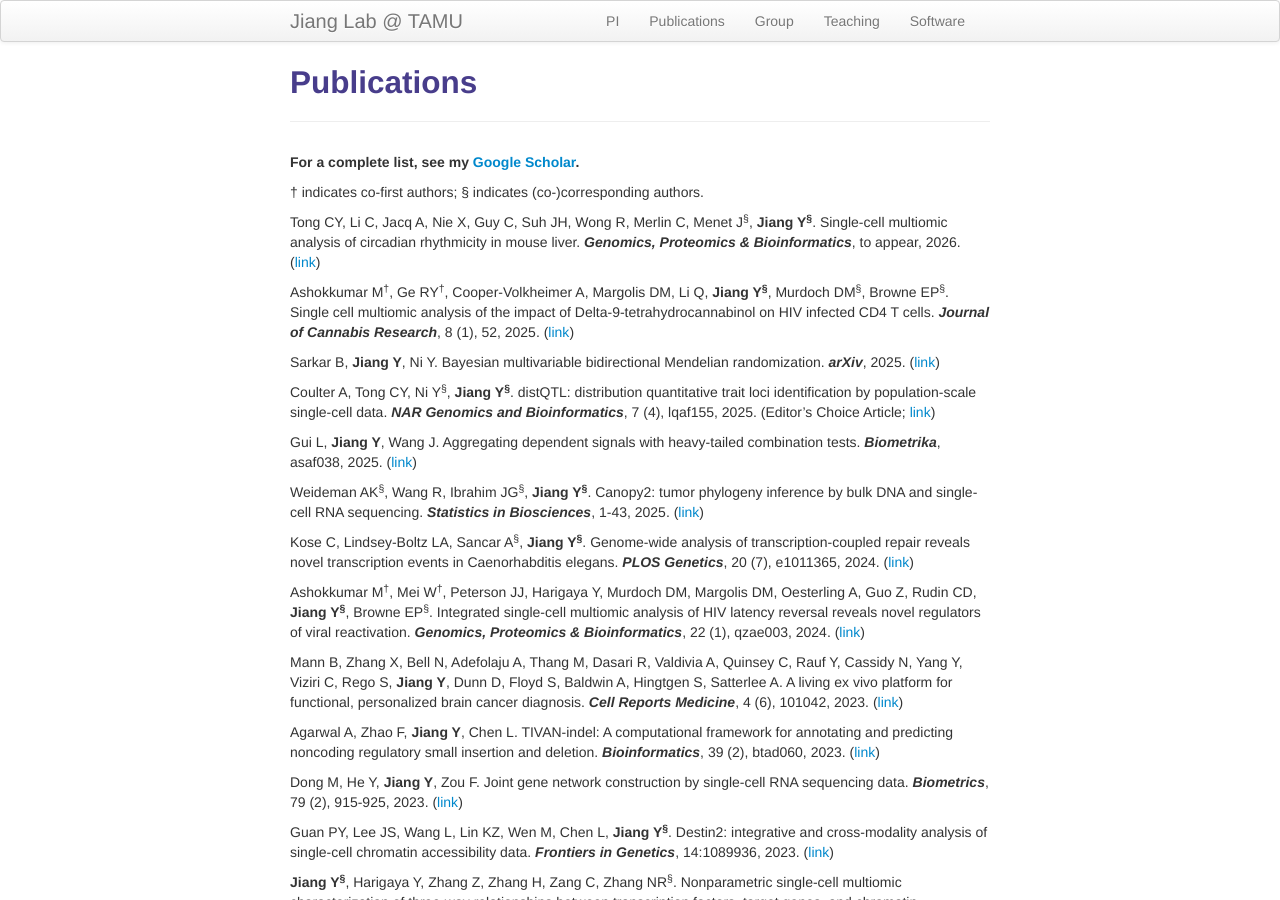
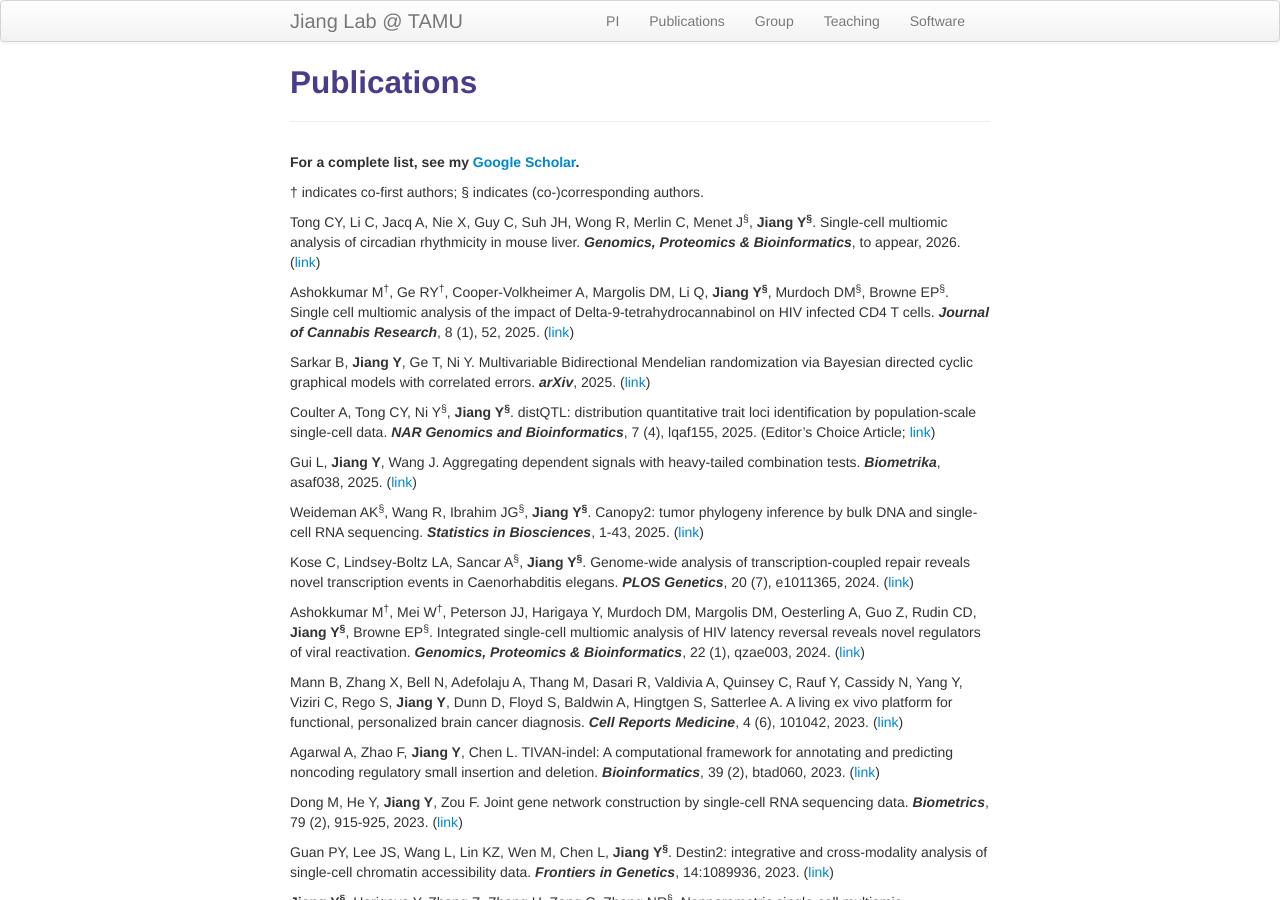
Before and after one commit to yuchaojiang/yuchaojiang.github.io, a Jekyll site: the page built from pages/pubs.md, in a window 1280 px wide and 900 px high. Built offline with Jekyll 4.4.1, drawn with Linux system fonts in a browser that asks for light colours.

Commit message:
Update pubs.md

```diff
--- a/pages/pubs.md
+++ b/pages/pubs.md
@@ -10,9 +10,9 @@ description: Yuchao Jiang's publications
 
 Tong CY, Li C, Jacq A, Nie X, Guy C, Suh JH, Wong R, Merlin C, Menet J<sup>&sect;</sup>, **Jiang Y<sup>&sect;</sup>**. Single-cell multiomic analysis of circadian rhythmicity in mouse liver. ***Genomics, Proteomics & Bioinformatics***, to appear, 2026. ([link](https://www.biorxiv.org/content/10.1101/2025.04.03.647044v3))
 
-Ashokkumar M<sup>&dagger;</sup>, Ge RY<sup>&dagger;</sup>, Cooper-Volkheimer A, Margolis DM, Li Q, **Jiang Y<sup>&sect;</sup>**, Murdoch DM<sup>&sect;</sup>, Browne EP<sup>&sect;</sup>. Single cell multiomic analysis of the impact of Delta-9-tetrahydrocannabinol on HIV infected CD4 T cells. ***Journal of Cannabis Research***, 8 (1), 52, 2025. ([link](https://www.biorxiv.org/content/10.1101/2025.06.02.657468v1))
+Ashokkumar M<sup>&dagger;</sup>, Ge RY<sup>&dagger;</sup>, Cooper-Volkheimer A, Margolis DM, Li Q, **Jiang Y<sup>&sect;</sup>**, Murdoch DM<sup>&sect;</sup>, Browne EP<sup>&sect;</sup>. Single cell multiomic analysis of the impact of Delta-9-tetrahydrocannabinol on HIV infected CD4 T cells. ***Journal of Cannabis Research***, 8 (1), 52, 2025. ([link](https://link.springer.com/article/10.1186/s42238-026-00412-0))
 
-Sarkar B, **Jiang Y**, Ni Y. Bayesian multivariable bidirectional Mendelian randomization. ***arXiv***, 2025. ([link](https://arxiv.org/abs/2510.09991))
+Sarkar B, **Jiang Y**, Ge T, Ni Y. Multivariable Bidirectional Mendelian randomization via Bayesian directed cyclic graphical models with correlated errors. ***arXiv***, 2025. ([link](https://arxiv.org/abs/2510.09991))
 
 Coulter A, Tong CY, Ni Y<sup>&sect;</sup>, **Jiang Y<sup>&sect;</sup>**. distQTL: distribution quantitative trait loci identification by population-scale single-cell data. ***NAR Genomics and Bioinformatics***, 7 (4), lqaf155, 2025. (Editor's Choice Article; [link](https://doi.org/10.1093/nargab/lqaf155))
 
```
